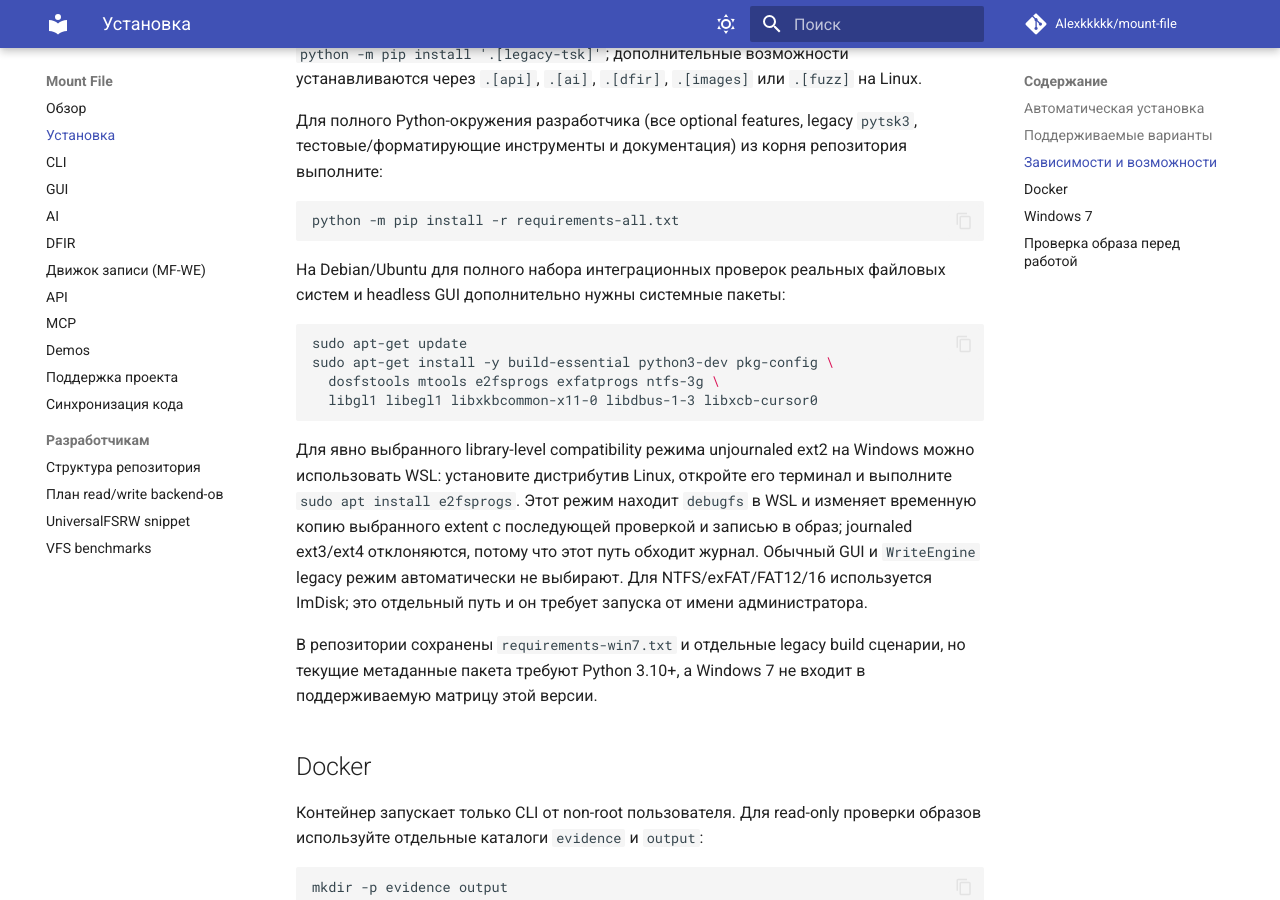
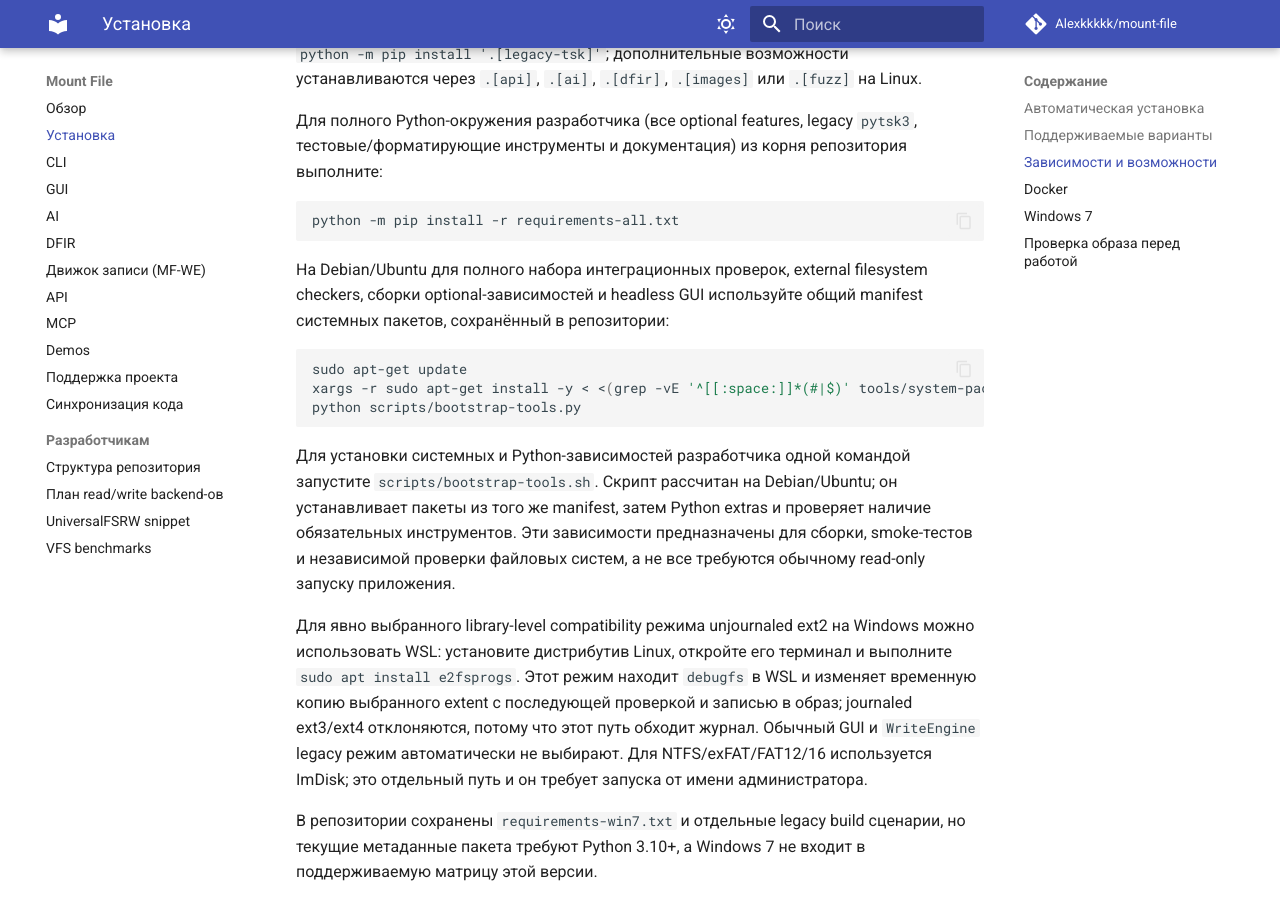
Before and after one commit to Alexkkkkk/mount-file, an MkDocs documentation site: the page built from docs/install.md, in a window 1280 px wide and 900 px high, scrolled down 2985 px. Built offline with MkDocs 1.6.1 and Material for MkDocs 9.7.7, drawn with Linux system fonts in a browser that asks for light colours; comment, search, counter and statistics services are not loaded.

Commit message:
fix: include filesystem checker tools in installers (#460)
Co-authored-by: Alexkkkkk <1.02665324e+08+Alexkkkkk@users.noreply.github.com>

````diff
--- a/docs/install.md
+++ b/docs/install.md
@@ -108,15 +108,22 @@ fallback явно установите `python -m pip install '.[legacy-tsk]'`;
 python -m pip install -r requirements-all.txt
 ```
 
-На Debian/Ubuntu для полного набора интеграционных проверок реальных файловых
-систем и headless GUI дополнительно нужны системные пакеты:
+На Debian/Ubuntu для полного набора интеграционных проверок, external filesystem
+checkers, сборки optional-зависимостей и headless GUI используйте общий manifest
+системных пакетов, сохранённый в репозитории:
 
 ```bash
 sudo apt-get update
-sudo apt-get install -y build-essential python3-dev pkg-config \
-  dosfstools mtools e2fsprogs exfatprogs ntfs-3g \
-  libgl1 libegl1 libxkbcommon-x11-0 libdbus-1-3 libxcb-cursor0
+xargs -r sudo apt-get install -y < <(grep -vE '^[[:space:]]*(#|$)' tools/system-packages-debian.txt)
+python scripts/bootstrap-tools.py
 ```
+
+Для установки системных и Python-зависимостей разработчика одной командой
+запустите `scripts/bootstrap-tools.sh`. Скрипт рассчитан на Debian/Ubuntu;
+он устанавливает пакеты из того же manifest, затем Python extras и проверяет
+наличие обязательных инструментов. Эти зависимости предназначены для сборки,
+smoke-тестов и независимой проверки файловых систем, а не все требуются обычному
+read-only запуску приложения.
 
 Для явно выбранного library-level compatibility режима unjournaled ext2 на Windows можно
 использовать WSL: установите дистрибутив Linux, откройте его терминал и выполните
--- a/install_mountfile.py
+++ b/install_mountfile.py
@@ -73,9 +73,10 @@ LINUX_APT = [
     "dosfstools",
     "mtools",
     "e2fsprogs",  # supplies debugfs for ext2/ext3/ext4
+    "exfatprogs",  # supplies mkfs.exfat/fsck.exfat for exFAT profiles
     "ntfs-3g",
 ]
-MAC_BREW = ["qt@6", "e2fsprogs"]
+MAC_BREW = ["qt@6", "e2fsprogs", "dosfstools", "mtools"]
 
 
 def format_command(command: Sequence[object]) -> str:
````
Also changed, not shown: 2 other files.
